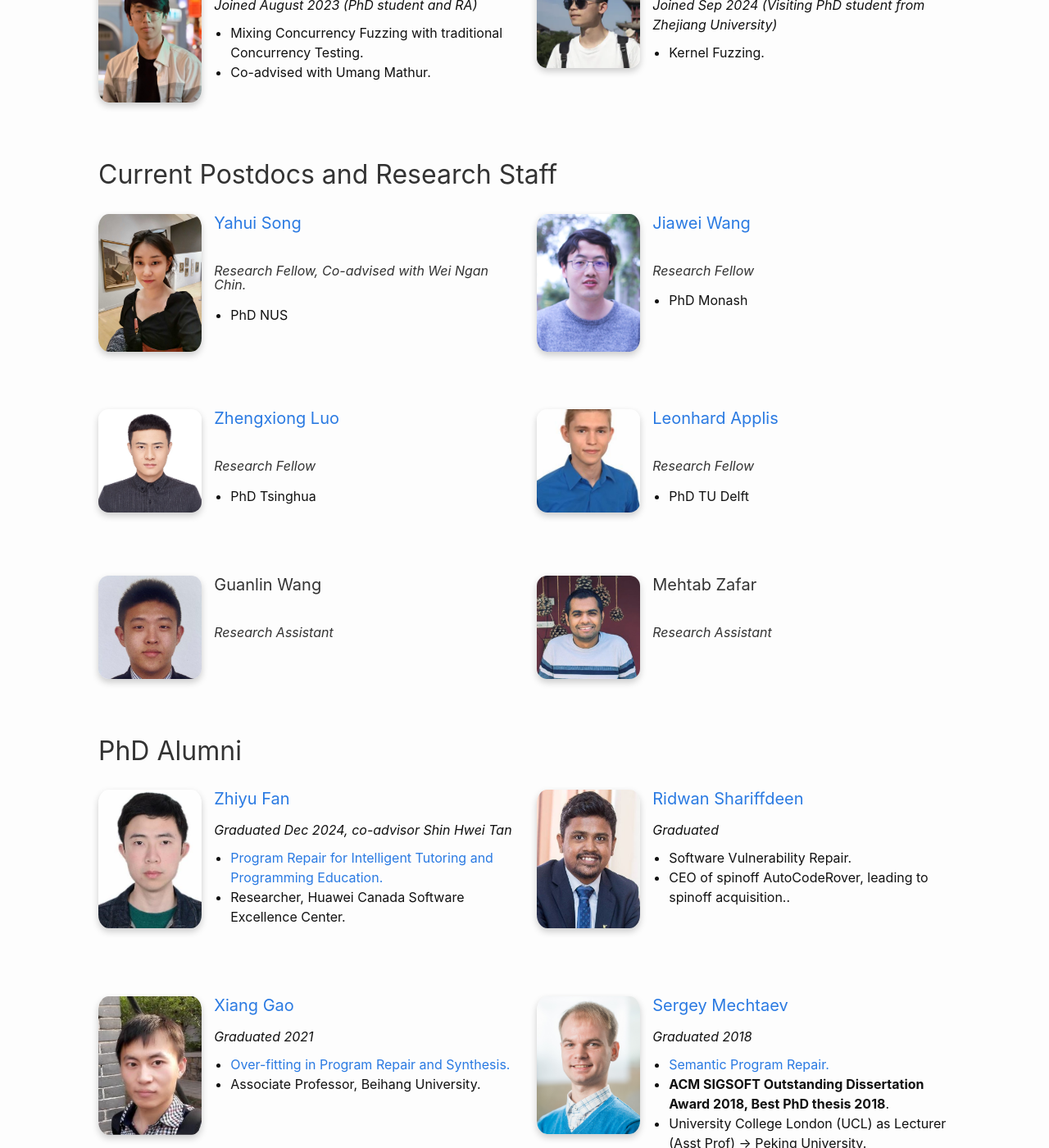
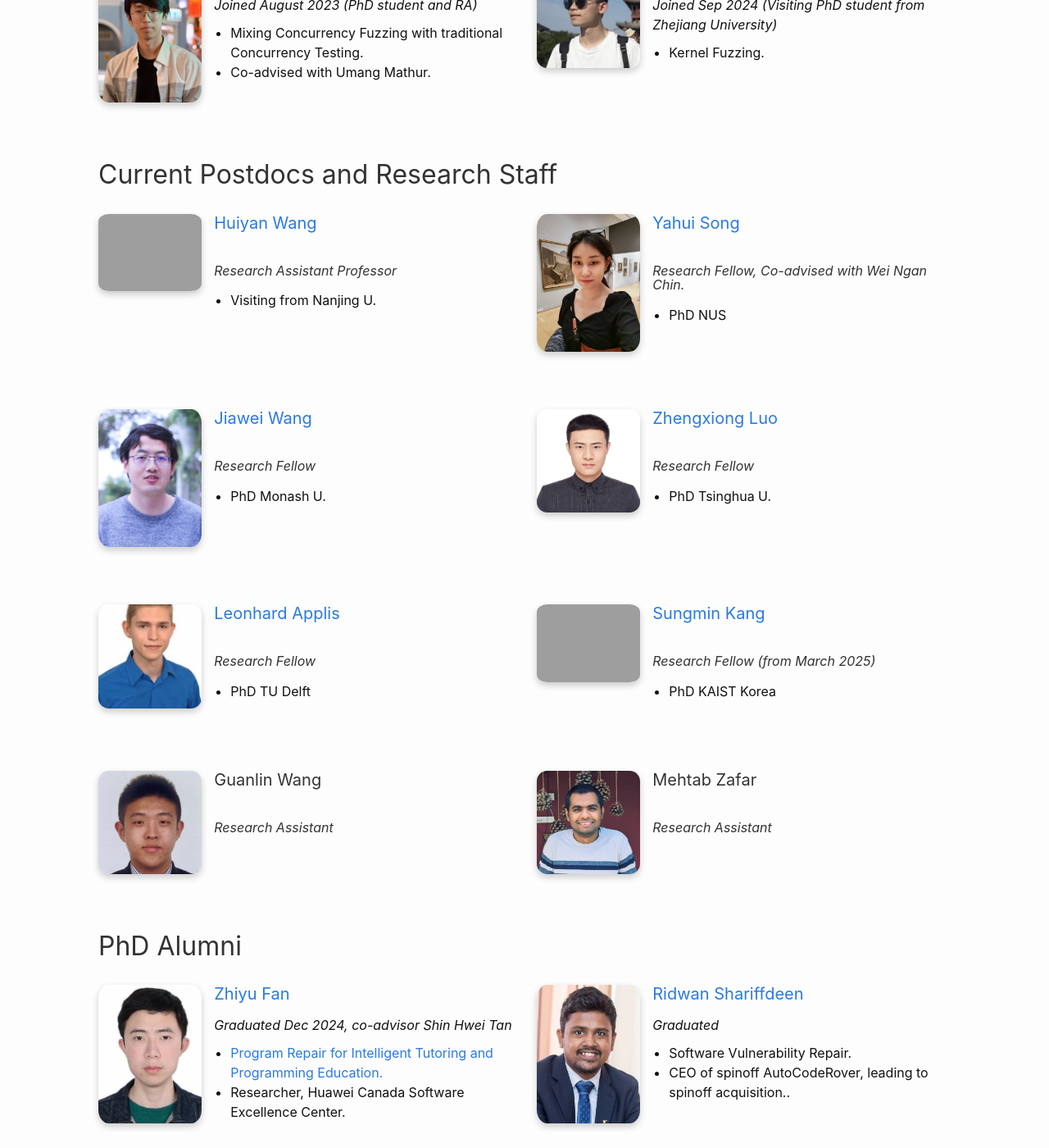
Before and after one commit to nus-tss/nus-tss.github.io, a Jekyll site: the page built from _pages/team.md, in a window 1280 px wide and 1400 px high, scrolled down 1523 px. Shown: the whole window at 82% size. Built offline with Jekyll 4.4.1, drawn with Linux system fonts in a browser that asks for light colours; nearby versions of some CDN libraries.

Commit message:
Update staff.yml

```diff
--- a/_data/team/staff.yml
+++ b/_data/team/staff.yml
@@ -1,5 +1,8 @@
-
-
+- name: Huiyan Wang
+  photo: why.jpg
+  role: Research Assistant Professor
+  info: Visiting from Nanjing U.
+  website: http://www.why.ink:8080/
 
 - name: Yahui Song
   photo: yahui.jpg
@@ -10,13 +13,13 @@
 - name: Jiawei Wang
   photo: jiawei.jpg
   role: Research Fellow
-  info: PhD Monash
+  info: PhD Monash U.
   website: https://scholar.google.com/citations?user=jxAaupQAAAAJ&hl=en
 
 - name: Zhengxiong Luo
   photo: zhengxiong.jpg
   role: Research Fellow
-  info: PhD Tsinghua
+  info: PhD Tsinghua U.
   website: https://fouzhe.github.io/
 
 - name: Leonhard Applis
@@ -25,6 +28,11 @@
   info: PhD TU Delft
   website: https://github.com/lapplislazuli
 
+- name: Sungmin Kang
+  photo: sungmin.jpg
+  role: Research Fellow (from March 2025)
+  info: PhD KAIST Korea
+  website: https://smkang96.github.io/
 
 - name: Guanlin Wang
   photo: guanlin.jpeg
```
